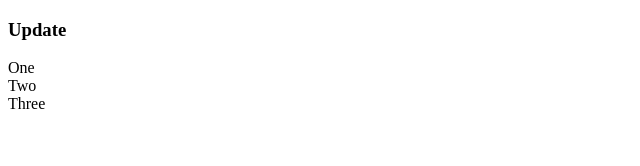
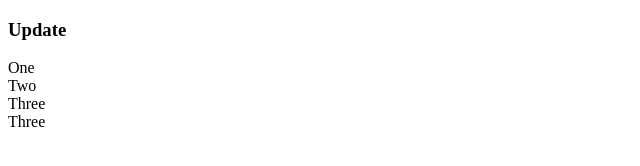
Before and after one commit to venkey8111/test, a plain HTML site: page index.html in a window 1280 px wide. Shown: the full height of the page, 0-640 px from the left. Drawn offline with Linux system fonts and the light colour scheme.

Commit message:
Adding one more div

```diff
--- a/index.html
+++ b/index.html
@@ -13,6 +13,7 @@
             <div class="col">One</div>
             <div class="col">Two</div>
             <div class="col">Three</div>
+            <div class="col">Three</div>
         </div>
     </div>
 </body>
```
